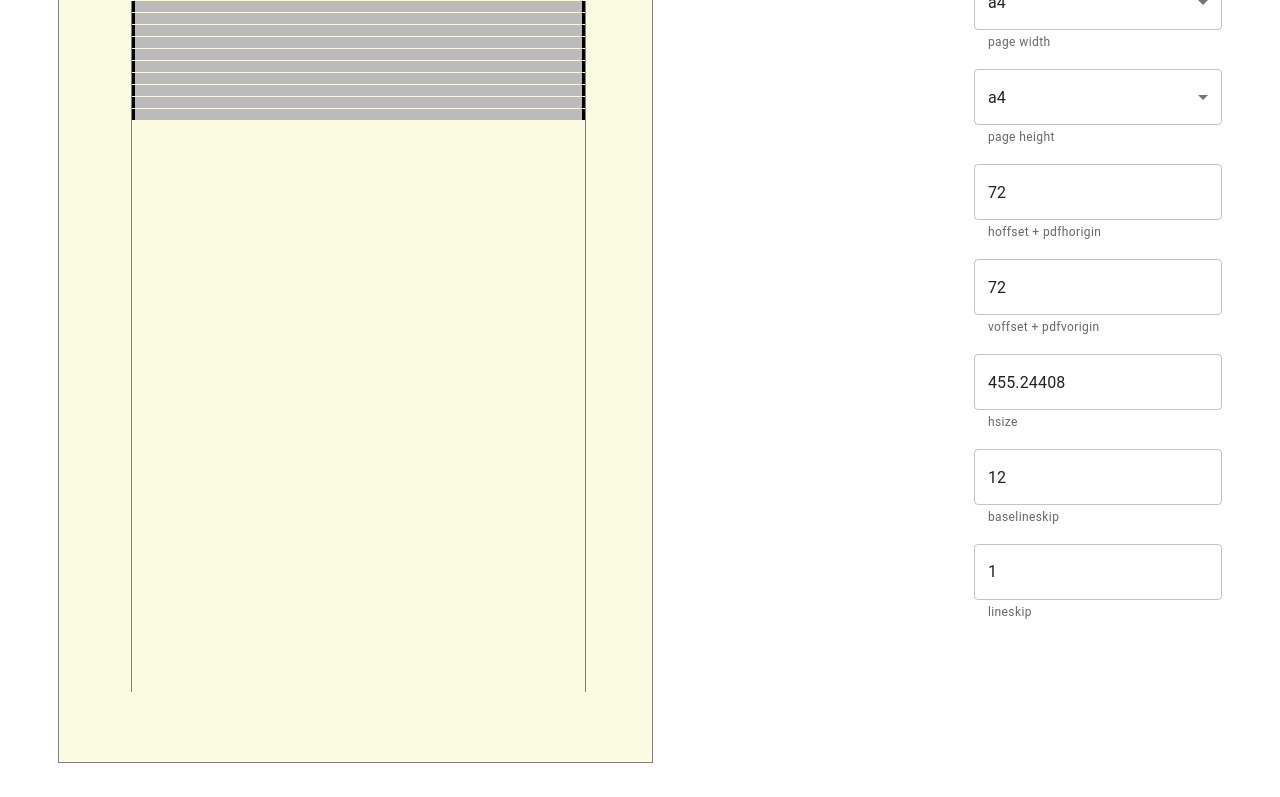
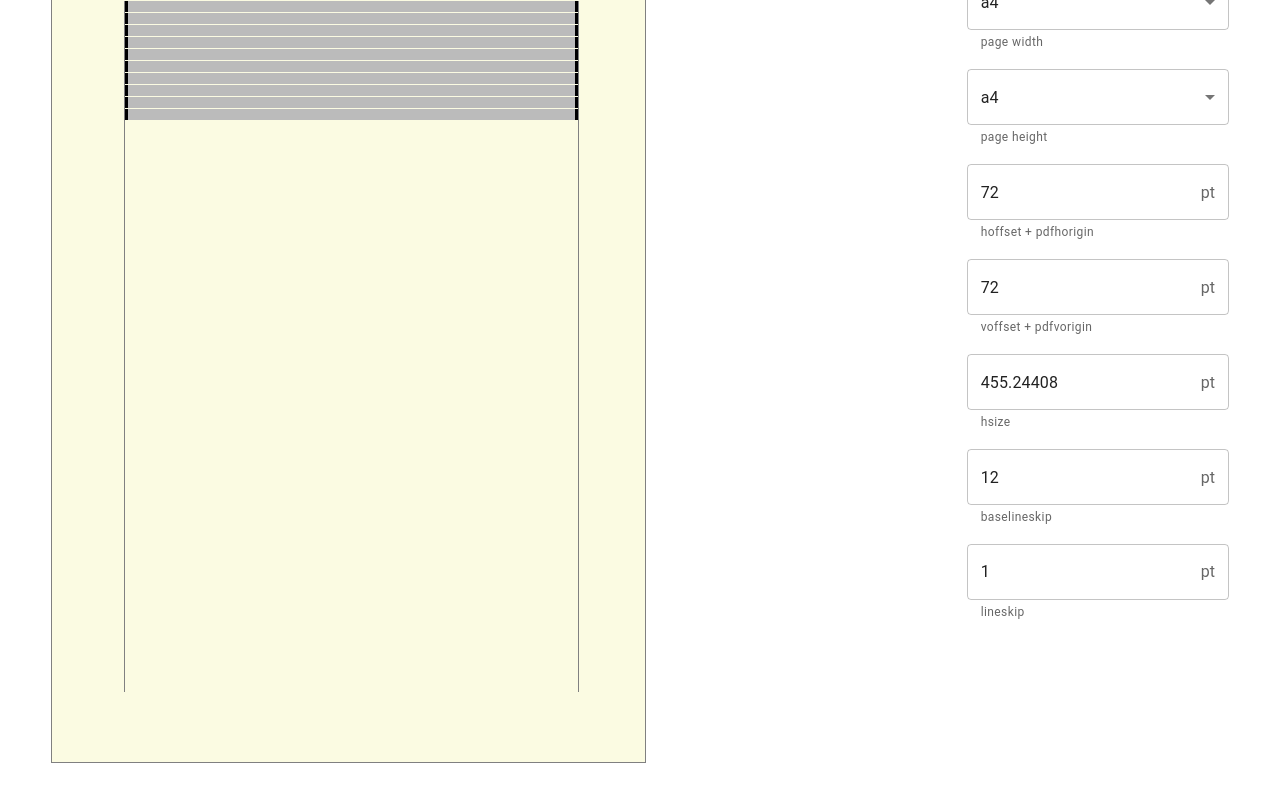
Before and after one commit to tmscer/parshape, a Next.js app: page / in a window 1280 px wide. Shown: the part 384-1181 px from the top of the page. Built offline with nearby package versions, Linux system fonts and the light colour scheme.

Commit message:
Add unit "pt" to inputs

```diff
--- a/components/PageHeightField.js
+++ b/components/PageHeightField.js
@@ -1,5 +1,6 @@
 import { useCallback } from "react";
 
+import Pt from "./Pt";
 import SelectWithCustomValue from "./SelectWithCustomValue";
 
 export const OPTIONS = [
@@ -31,6 +32,7 @@ export default function HsizeSelect({ value, setValue: _setValue, ...props }) {
       value={value}
       setValue={setValue}
       options={OPTIONS}
+      unit={<Pt />}
       {...props}
     />
   );
--- a/components/PageWidthField.js
+++ b/components/PageWidthField.js
@@ -1,5 +1,6 @@
 import { useCallback } from "react";
 
+import Pt from "./Pt";
 import SelectWithCustomValue from "./SelectWithCustomValue";
 
 export const OPTIONS = [
@@ -35,6 +36,7 @@ export default function PageWidthField({
       value={value}
       setValue={setValue}
       options={OPTIONS}
+      unit={<Pt />}
       {...props}
     />
   );
--- /dev/null
+++ b/components/Pt.js
@@ -0,0 +1,3 @@
+export default function Pt() {
+  return <span style={{ color: "#666666" }}>pt</span>;
+}
--- a/components/SelectWithCustomValue.js
+++ b/components/SelectWithCustomValue.js
@@ -7,6 +7,7 @@ const CUSTOM_VALUE = "__custom_value__";
 export default function SelectWithCustomValue({
   value: { value, custom },
   setValue: _setValue,
+  unit,
   options,
   ...props
 }) {
@@ -75,9 +76,12 @@ export default function SelectWithCustomValue({
       onChange={setValue}
       InputProps={{
         endAdornment: custom ? (
-          <ClearCustomValue
-            onClick={() => setPredefinedValue(options[0].value)}
-          />
+          <>
+            {unit}
+            <ClearCustomValue
+              onClick={() => setPredefinedValue(options[0].value)}
+            />
+          </>
         ) : null,
         ...(props.InputProps || {}),
       }}
--- a/components/Settings.js
+++ b/components/Settings.js
@@ -7,6 +7,7 @@ import PageHeightField, {
 import PageWidthField, {
   OPTIONS as PAGE_WIDTH_OPTIONS,
 } from "./PageWidthField";
+import Pt from "./Pt";
 
 export default function Settings({ settings, onChange }) {
   const {
@@ -72,30 +73,45 @@ export default function Settings({ settings, onChange }) {
         variant="outlined"
         value={hoffset}
         onChange={createUpdate("hoffset", convertToFloat)}
+        InputProps={{
+          endAdornment: <Pt />,
+        }}
       />
       <TextField
         helperText="voffset + pdfvorigin"
         variant="outlined"
         value={voffset}
         onChange={createUpdate("voffset", convertToFloat)}
+        InputProps={{
+          endAdornment: <Pt />,
+        }}
       />
       <TextField
         helperText="hsize"
         variant="outlined"
         value={hsize}
         onChange={createUpdate("hsize", convertToFloat)}
+        InputProps={{
+          endAdornment: <Pt />,
+        }}
       />
       <TextField
         helperText="baselineskip"
         variant="outlined"
         value={baselineskip}
         onChange={createUpdate("baselineskip", convertToFloat)}
+        InputProps={{
+          endAdornment: <Pt />,
+        }}
       />
       <TextField
         helperText="lineskip"
         variant="outlined"
         value={lineskip}
         onChange={createUpdate("lineskip", convertToFloat)}
+        InputProps={{
+          endAdornment: <Pt />,
+        }}
       />
     </Stack>
   );
```
